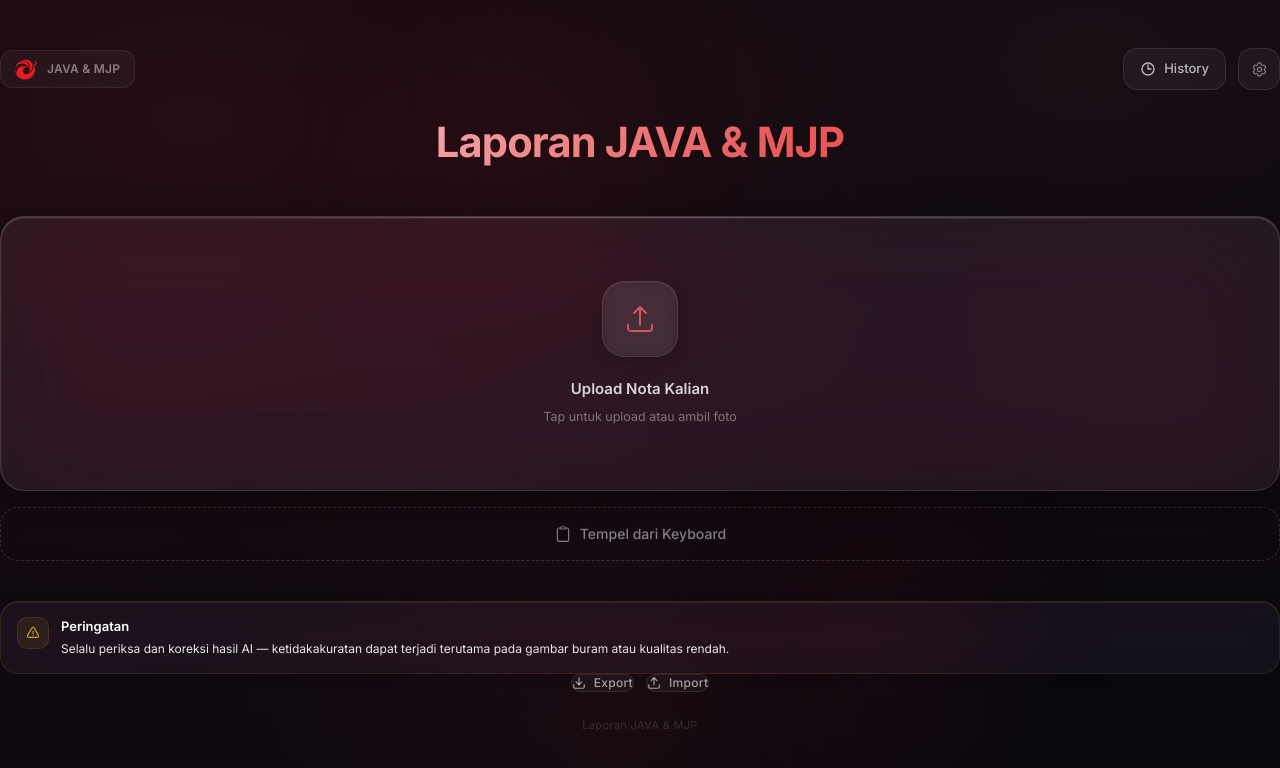
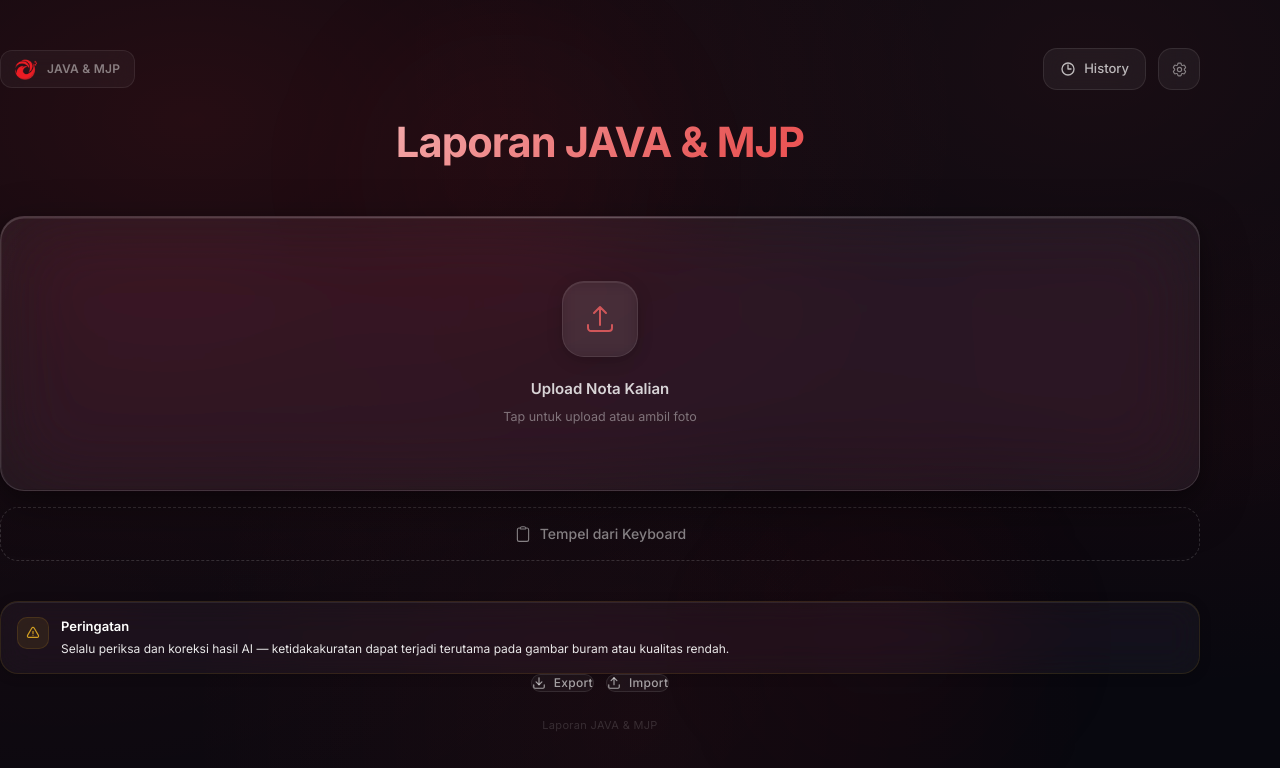
Before and after one commit to qodirs30/Transcript-Nota, a React (Vite) app in the folder client/: page / in a window 1280 px wide. Both pictures are taken after a click on the button "amiiiiiinnnn". Shown: the top 768 px of the page. Built offline with nearby package versions, Linux system fonts and the light colour scheme.

Commit message:
style: Increase global container padding and reduce max width

```diff
--- a/client/src/pages/AuthGatePage.tsx
+++ b/client/src/pages/AuthGatePage.tsx
@@ -32,7 +32,7 @@ export default function AuthGatePage({ onAccessGranted }: AuthGatePageProps) {
           <motion.div
             exit={{ opacity: 0, scale: 0.97, filter: 'blur(8px)' }}
             transition={{ duration: 0.45, ease: [0.4, 0, 0.2, 1] }}
-            className="min-h-dvh w-full flex items-center justify-center relative overflow-hidden px-6 py-8"
+            className="min-h-dvh w-full flex items-center justify-center relative overflow-hidden px-8 py-8"
             style={{ background: 'var(--color-surface-950)' }}
           >
             {/* Background mesh */}
--- a/client/src/pages/HistoryPage.tsx
+++ b/client/src/pages/HistoryPage.tsx
@@ -153,7 +153,7 @@ export default function HistoryPage({ onBack }: { onBack: () => void }) {
     >
       <div className="fixed inset-0 bg-mesh pointer-events-none opacity-50" />
 
-      <div className="relative z-10 w-full mx-auto px-6 sm:px-8 md:px-10 lg:px-12 py-8 lg:py-12 max-w-[1400px]">
+      <div className="relative z-10 w-full mx-auto px-8 sm:px-10 md:px-16 lg:px-20 py-8 lg:py-12 max-w-6xl">
         {/* Header - Apple Style Translucent Bar behavior could be added, but static is fine here */}
         <header className="flex flex-col sm:flex-row sm:items-center justify-between gap-6 mb-10">
           <div className="flex items-center gap-4">
--- a/client/src/pages/TranscriptionPage.tsx
+++ b/client/src/pages/TranscriptionPage.tsx
@@ -145,7 +145,7 @@ export default function TranscriptionPage({ onGoToHistory }: TranscriptionPagePr
         }}
       />
 
-      <div className="relative z-10 w-full mx-auto px-6 sm:px-8 md:px-12 lg:px-16" style={{ maxWidth: '1800px', paddingTop: '3rem', paddingBottom: '4rem' }}>
+      <div className="relative z-10 w-full mx-auto px-8 sm:px-10 md:px-16 lg:px-20" style={{ maxWidth: '1200px', paddingTop: '3rem', paddingBottom: '4rem' }}>
 
         {/* ── Header ── */}
         <motion.header
```
